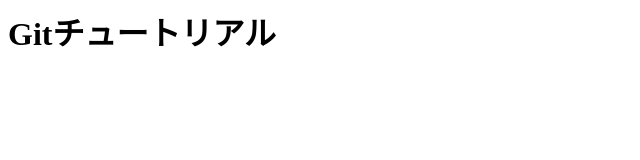
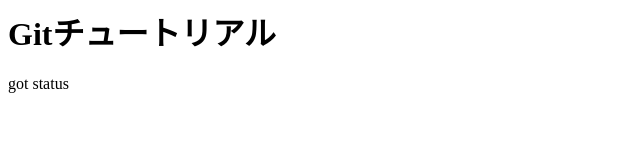
Before and after one commit to MiCHEL1102/git_tutorial, a plain HTML site: page index.html in a window 1280 px wide. Shown: the full height of the page, 0-640 px from the left. Drawn offline with Linux system fonts and the light colour scheme.

Commit message:
git statusコマンドを追記

```diff
--- a/index.html
+++ b/index.html
@@ -1 +1,2 @@
 <h1>Gitチュートリアル</h1>
+<p>got status</p>
```
